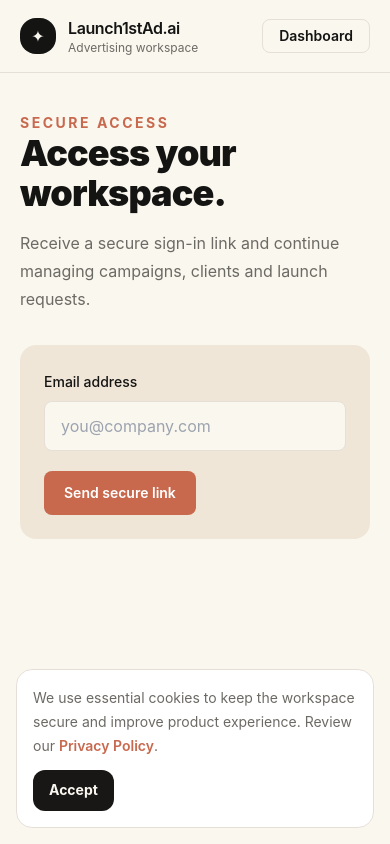
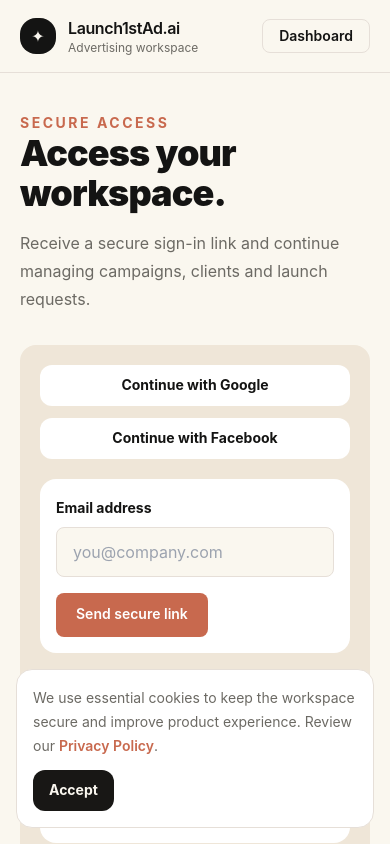
Before and after one commit to lkmeeena882437-dotcom/Launch1stAd.ai, a Next.js app: page /login in a window 390 px wide. Shown: the top 844 px of the page. Built offline with nearby package versions, Linux system fonts and the light colour scheme.

Commit message:
Add email phone and social login options

```diff
--- a/components/auth/SignInBox.tsx
+++ b/components/auth/SignInBox.tsx
@@ -2,35 +2,88 @@
 
 import { FormEvent, useState } from "react";
 import { sendMagicLink } from "@/lib/auth/magicLink";
+import { getSupabaseConfig } from "@/lib/supabase/config";
 
 export function SignInBox() {
   const [email, setEmail] = useState("");
+  const [phone, setPhone] = useState("");
   const [busy, setBusy] = useState(false);
   const [note, setNote] = useState("");
 
-  async function submit(event: FormEvent<HTMLFormElement>) {
+  async function submitEmail(event: FormEvent<HTMLFormElement>) {
     event.preventDefault();
     setBusy(true);
     setNote("");
     try {
       await sendMagicLink(email);
-      setNote("Secure sign-in link sent. Check your inbox.");
+      setNote("Secure sign-in link sent. Open it from your inbox to enter the dashboard.");
     } catch (error) {
       setNote(error instanceof Error ? error.message : "Unable to send sign-in link.");
     }
     setBusy(false);
   }
 
+  async function submitPhone(event: FormEvent<HTMLFormElement>) {
+    event.preventDefault();
+    setBusy(true);
+    setNote("");
+    try {
+      const { url, anonKey, isConfigured } = getSupabaseConfig();
+      if (!isConfigured || !url || !anonKey) throw new Error("Phone login is not configured.");
+      const response = await fetch(`${url}/auth/v1/otp`, {
+        method: "POST",
+        headers: { apikey: anonKey, "Content-Type": "application/json" },
+        body: JSON.stringify({ phone, create_user: true })
+      });
+      if (!response.ok) {
+        const error = await response.json().catch(() => ({}));
+        throw new Error(error?.msg || error?.message || "OTP could not be sent.");
+      }
+      setNote("OTP sent. Enter verification code after SMS provider is enabled in Supabase.");
+    } catch (error) {
+      setNote(error instanceof Error ? error.message : "Unable to send OTP.");
+    }
+    setBusy(false);
+  }
+
+  function social(provider: "google" | "facebook") {
+    const { url, anonKey, isConfigured } = getSupabaseConfig();
+    if (!isConfigured || !url || !anonKey) {
+      setNote("Supabase social login is not configured.");
+      return;
+    }
+    const appUrl = process.env.NEXT_PUBLIC_APP_URL || window.location.origin;
+    const redirectTo = `${appUrl.replace(/\/+$/, "")}/session`;
+    window.location.href = `${url}/auth/v1/authorize?provider=${provider}&redirect_to=${encodeURIComponent(redirectTo)}`;
+  }
+
   return (
-    <form onSubmit={submit} className="mt-8 rounded-2xl bg-card p-6 md:p-8">
-      <label className="block">
-        <span className="text-sm font-medium">Email address</span>
-        <input type="email" required value={email} onChange={(event) => setEmail(event.target.value)} className="mt-2 w-full rounded-lg border border-hairline bg-canvas px-4 py-3 outline-coral" placeholder="you@company.com" />
-      </label>
-      <button disabled={busy} className="mt-5 rounded-lg bg-coral px-5 py-3 text-sm font-semibold text-white disabled:opacity-60">
-        {busy ? "Sending..." : "Send secure link"}
-      </button>
+    <div className="mt-8 rounded-2xl bg-card p-5 md:p-8">
+      <div className="grid gap-3 sm:grid-cols-2">
+        <button type="button" onClick={() => social("google")} className="rounded-xl bg-white px-4 py-3 text-sm font-bold text-ink">Continue with Google</button>
+        <button type="button" onClick={() => social("facebook")} className="rounded-xl bg-white px-4 py-3 text-sm font-bold text-ink">Continue with Facebook</button>
+      </div>
+
+      <form onSubmit={submitEmail} className="mt-5 rounded-2xl bg-white p-4">
+        <label className="block">
+          <span className="text-sm font-bold">Email address</span>
+          <input type="email" required value={email} onChange={(event) => setEmail(event.target.value)} className="mt-2 w-full rounded-lg border border-hairline bg-canvas px-4 py-3 outline-coral" placeholder="you@company.com" />
+        </label>
+        <button disabled={busy} className="mt-4 rounded-lg bg-coral px-5 py-3 text-sm font-semibold text-white disabled:opacity-60">{busy ? "Sending..." : "Send secure link"}</button>
+      </form>
+
+      <form onSubmit={submitPhone} className="mt-4 rounded-2xl bg-white p-4">
+        <label className="block">
+          <span className="text-sm font-bold">Mobile number with country code</span>
+          <input value={phone} onChange={(event) => setPhone(event.target.value)} className="mt-2 w-full rounded-lg border border-hairline bg-canvas px-4 py-3 outline-coral" placeholder="+91XXXXXXXXXX" />
+        </label>
+        <button disabled={busy} className="mt-4 rounded-lg border border-hairline px-5 py-3 text-sm font-semibold text-ink disabled:opacity-60">Send OTP</button>
+      </form>
+
+      <div className="mt-5 rounded-2xl bg-canvas p-4 text-sm leading-6 text-muted">
+        Connect Meta or Google ad accounts from Settings after login. This allows campaign delivery and reporting through approved provider accounts.
+      </div>
       {note && <p className="mt-4 text-sm font-semibold text-coral">{note}</p>}
-    </form>
+    </div>
   );
 }
```
